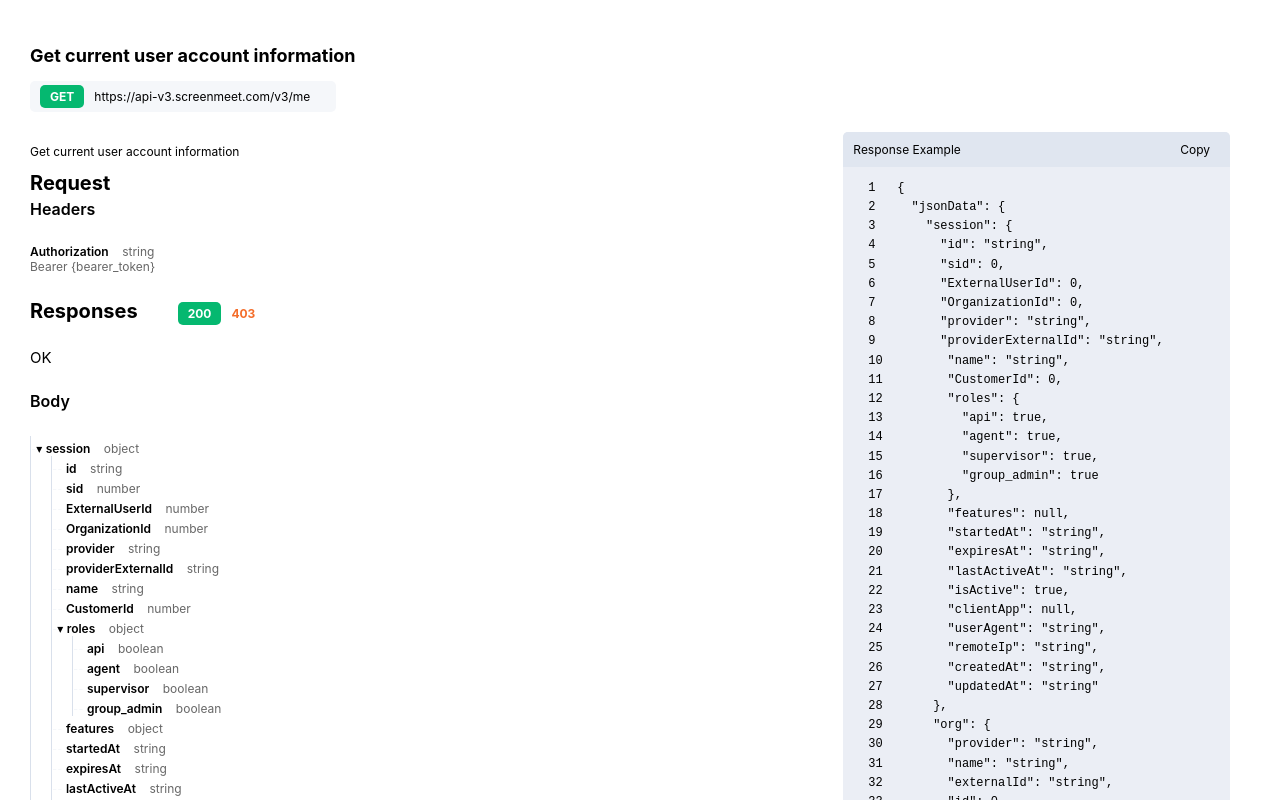
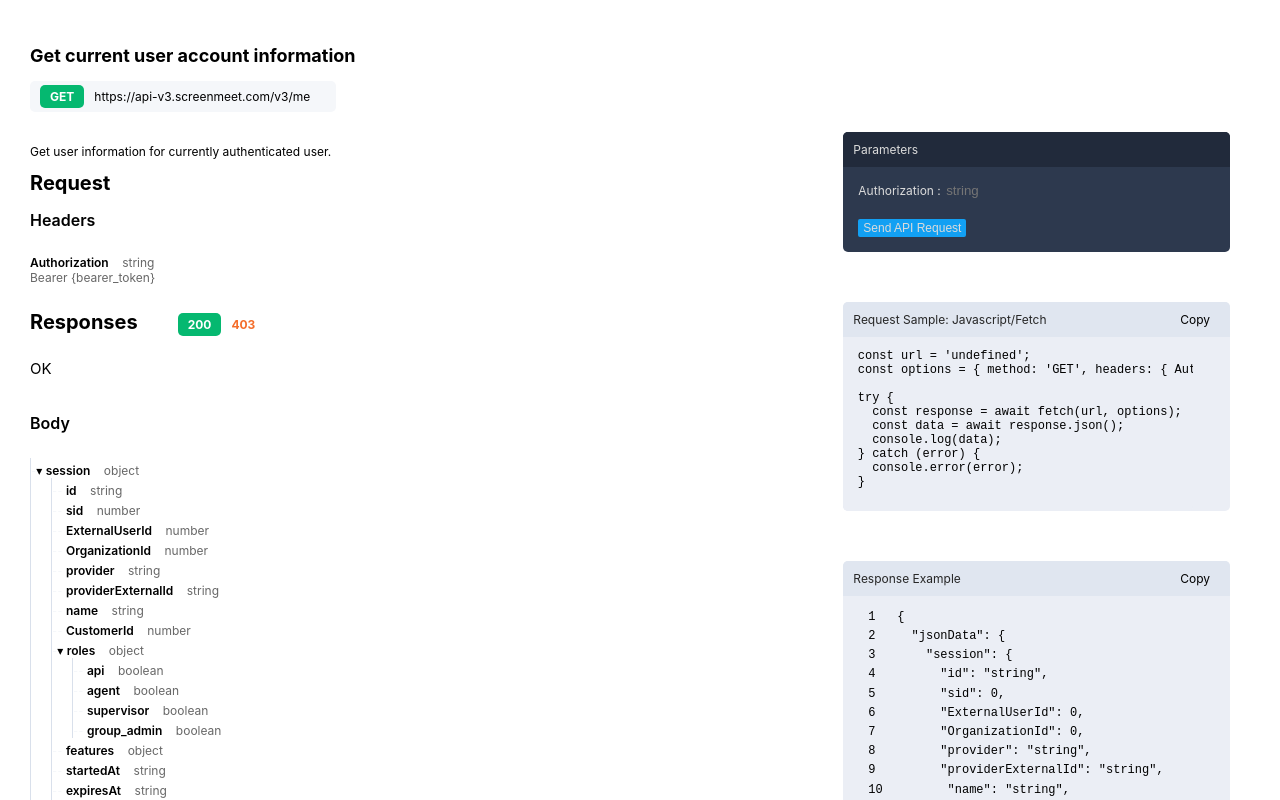
Before and after one commit to neoshub/docbasic, a React (Create React App) app: page / in a window 1280 px wide. Shown: the top 800 px of the page. Built offline with nearby package versions, Linux system fonts and the light colour scheme.

Commit message:
Added Parameters section

```diff
--- a/src/App.css
+++ b/src/App.css
@@ -56,7 +56,7 @@
 .sub-heading {
   padding-right: 24px;
   padding-bottom: 25px;
-  padding-top: 4px;
+  padding-top: 15px;
   font-weight: 600;
   font-size: 16px;
 }
--- a/src/App.js
+++ b/src/App.js
@@ -1,10 +1,12 @@
 import './App.css';
-import ResponseExample from './components/Response/ResponseExample';
+import ResponseExample from './components/RightPanel/ResponseExample';
 import Request from './components/Request/Request';
 import Responses from './components/Responses/Responses';
 import success from './data/data.json';
 import error from './data/error-data.json';
 import { useState } from 'react';
+import RequestSample from './components/RightPanel/RequestSample';
+import Parameters from './components/RightPanel/Parameters';
 
 function App() {
   const [data, setData] = useState(success);
@@ -26,12 +28,14 @@
       <div className='container'>
         {/* Left Panel */}
         <div className='left-panel'>
-          <p>Get current user account information</p>
+          <p>Get user information for currently authenticated user.</p>
           <Request />
           <Responses data={data} setStatusData={setStatusData} />
         </div>
         {/* Right Panel */}
         <div className='right-panel'>
+          <Parameters />
+          <RequestSample jsonData={data} />
           <ResponseExample jsonData={data} />
         </div>
       </div>
--- a/src/components/Response/Response.css
+++ /dev/null
@@ -1,39 +0,0 @@
-.response-container {
-  outline: 2px solid transparent;
-  outline-offset: 2px;
-  border-radius: 5px;
-  background-color: #ebeef5;
-}
-
-.response-header {
-  background-color: #e0e6f0;
-  padding: 10px;
-  border-radius: 5px 5px 0 0;
-}
-
-.response-example {
-  display: inline;
-}
-
-.copy-button {
-  display: inline;
-  float: right;
-  padding-right: 10px;
-  cursor: pointer;
-}
-
-.response-json {
-  outline: 2px solid transparent;
-  outline-offset: 2px;
-  background-color: #ebeef5;
-  padding: 0 25px 10px 25px;
-  border-radius: 0 0 5px 5px;
-  max-height: 700px;
-  overflow-y: scroll;
-  width: 300px;
-}
-
-.status-text {
-  padding-bottom: 20px;
-  font-size: 15px;
-}
--- a/src/components/Response/JsonWithLineNumbers.jsx
+++ b/src/components/RightPanel/JsonWithLineNumbers.jsx
@@ -36,7 +36,7 @@
   };
 
   return (
-    <pre style={{ lineHeight: '1.6', overflowX: 'auto' }}>
+    <pre style={{ lineHeight: '1.6' }}>
       {renderJsonWithLineNumbers()}
     </pre>
   );
--- /dev/null
+++ b/src/components/RightPanel/Parameters.jsx
@@ -0,0 +1,19 @@
+import React from 'react';
+import './Response.css';
+
+const Parameters = () => {
+
+  return (
+    <div className='parameters-container'>
+      <div className='parameters-header'>
+        <div className='parameters-example'>Parameters</div>
+      </div>
+      <div className='parameters-text'>
+        Authorization : <input type='text' placeholder='string' className='text-field' />
+        <button className='button-class'>Send API Request</button>
+      </div>
+    </div>
+  );
+};
+
+export default Parameters;
--- /dev/null
+++ b/src/components/RightPanel/RequestSample.jsx
@@ -0,0 +1,41 @@
+import React from 'react';
+import './Response.css';
+
+
+const RequestSample = ({ url }) => {
+  const codeString = `\
+  const url = '${url}';
+  const options = { method: 'GET', headers: { Authorization: '', Accept: 'application/json' }};
+
+  try {
+    const response = await fetch(url, options);
+    const data = await response.json();
+    console.log(data);
+  } catch (error) {
+    console.error(error);
+  }`;
+
+  const copyToClipboard = () => {
+    navigator.clipboard.writeText(codeString)
+      .then(() => {
+        console.log('Text copied to clipboard:', codeString);
+      })
+      .catch(error => {
+        console.error('Failed to copy text:', error);
+      });
+  };
+
+  return (
+    <div className='response-container' style={{ marginTop: 50 }}>
+      <div className='response-header'>
+        <div className='response-example'>Request Sample: Javascript/Fetch</div>
+        <div className='copy-button' onClick={copyToClipboard}>Copy</div>
+      </div>
+      <div className='response-code'>
+        <pre>{codeString}</pre>
+      </div>
+    </div>
+  );
+};
+
+export default RequestSample;
--- /dev/null
+++ b/src/components/RightPanel/Response.css
@@ -0,0 +1,91 @@
+.response-container {
+  outline: 2px solid transparent;
+  outline-offset: 2px;
+  border-radius: 5px;
+  background-color: #ebeef5;
+}
+
+.response-header {
+  background-color: #e0e6f0;
+  padding: 10px;
+  border-radius: 5px 5px 0 0;
+}
+
+.response-example {
+  display: inline;
+  color: #262626;
+}
+
+.copy-button {
+  display: inline;
+  float: right;
+  padding-right: 10px;
+  cursor: pointer;
+}
+
+.response-json {
+  outline: 2px solid transparent;
+  outline-offset: 2px;
+  background-color: #ebeef5;
+  padding: 0 25px 10px 25px;
+  border-radius: 0 0 5px 5px;
+  max-height: 700px;
+  overflow-y: scroll;
+  width: 300px;
+}
+
+.status-text {
+  padding-bottom: 20px;
+  font-size: 15px;
+}
+
+.response-code {
+  outline: 2px solid transparent;
+  outline-offset: 2px;
+  background-color: #ebeef5;
+  padding: 0 25px 10px 0px;
+  border-radius: 0 0 5px 5px;
+  max-height: 700px;
+  overflow-y: scroll;
+  max-width: 325px;
+}
+
+.parameters-header {
+  background-color: #212a3b;
+  padding: 10px;
+  border-radius: 5px 5px 0 0;
+}
+
+.parameters-example {
+  display: inline;
+}
+
+.parameters-container {
+  background-color: #2d394e;
+  outline: 2px solid transparent;
+  outline-offset: 2px;
+  border-radius: 5px;
+  color: #DBDBDB;
+}
+
+.parameters-text {
+  padding: 15px;
+}
+
+.text-field {
+  background-color: #2d394e;
+  border: none;
+  color: #DBDBDB;
+}
+
+.button-class {
+  background-color: #12a0f3;
+  color: #DBDBDB;
+  border: none;
+  border-radius: 2px;
+  padding: 2px 5px;
+  margin-top: 20px;
+  font-size: 12px;
+  cursor: block;
+  cursor: not-allowed;
+}
--- a/src/components/Response/ResponseExample.jsx
+++ b/src/components/RightPanel/ResponseExample.jsx
@@ -14,7 +14,7 @@
   };
 
   return (
-    <div className='response-container'>
+    <div className='response-container' style={{ marginTop: 50 }}>
       <div className='response-header'>
         <div className='response-example'>Response Example</div>
         <div className='copy-button' onClick={copyToClipboard}>Copy</div>
```
